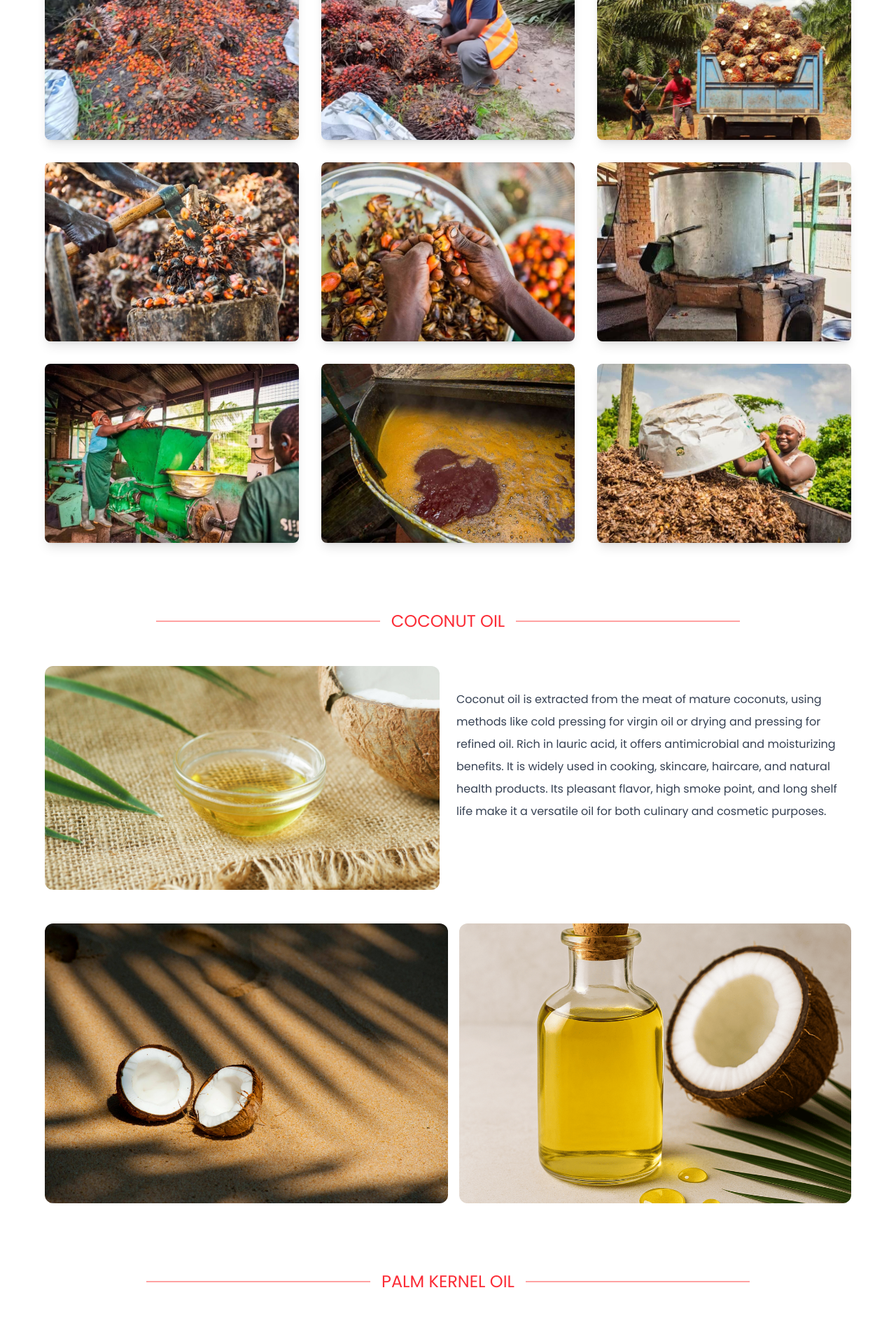
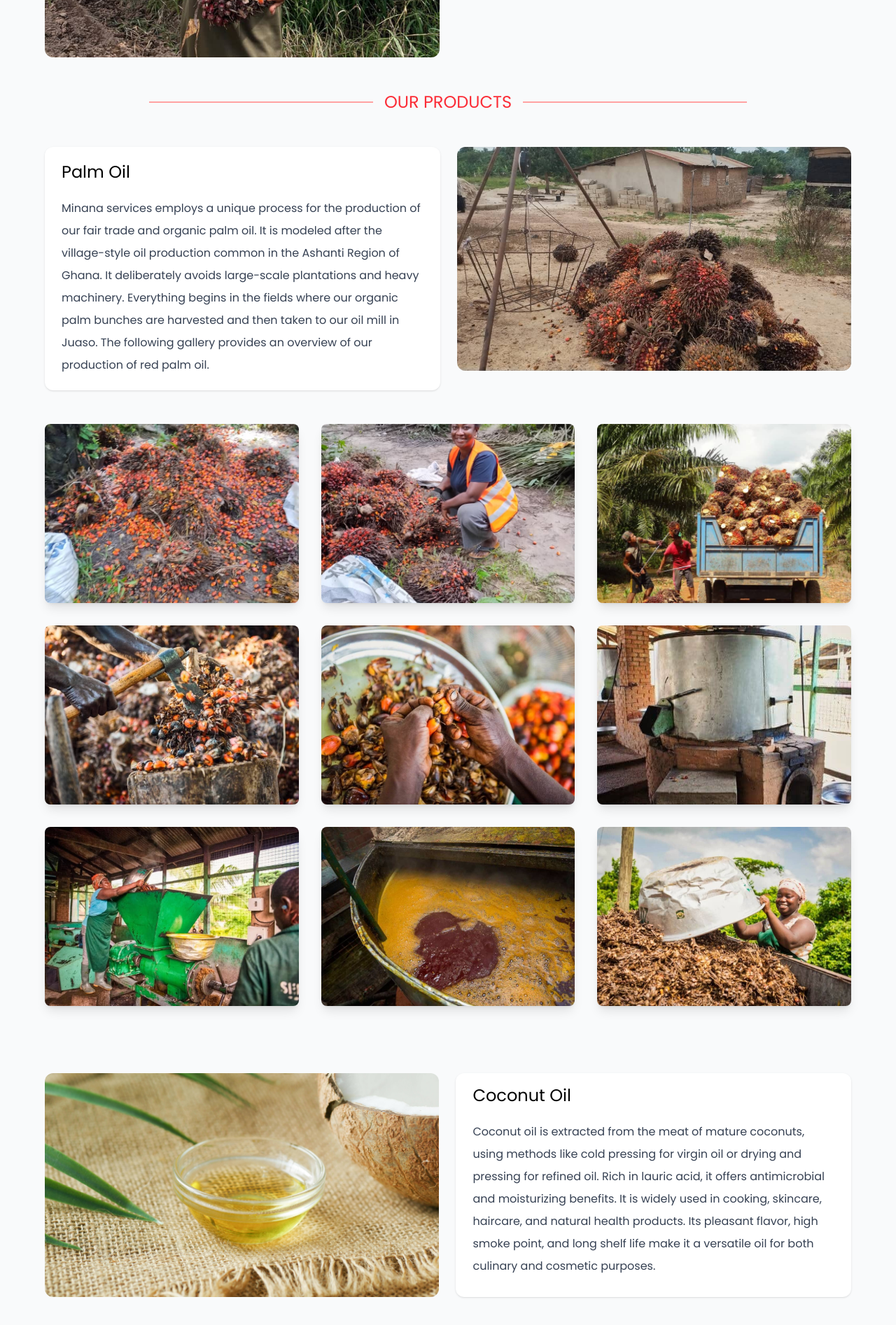
Before and after one commit to esitoxla/Minana-services, a React (Vite) app: page /about in a window 1280 px wide. Shown: the part 2000-3894 px from the top of the page at 70% size. Built offline with nearby package versions, Linux system fonts and the light colour scheme; a web font is replaced by a local one.

Commit message:
Updated about us page

```diff
--- a/src/components/About.jsx
+++ b/src/components/About.jsx
@@ -1,53 +1,45 @@
-import React from 'react'
+import React from "react";
 import { FaArrowRight } from "react-icons/fa";
-import { Link } from 'react-router';
+import { Link } from "react-router";
+import aboutImg from "../assets/images/hero1.1.png";
 
 export default function About() {
   return (
-    <div className="py-8  md:px-16 lg:px-24 leading-normal px-8 ">
+    <div className="py-8  md:px-16 lg:px-24 leading-normal px-8 bg-gray-50">
       <div className="flex items-center justify-center mb-12">
         <div className="flex-1 h-0.5 bg-red-300 max-w-xs"></div>
         <h1 className="text-2xl  text-red-500 uppercase px-8">About us</h1>
         <div className="flex-1 h-0.5 bg-red-300 max-w-xs"></div>
       </div>
 
-      <div className="flex flex-col gap-6 my-9 text-gray-700 ">
-        <p>
-          Minana Services, founded in 2014, is a palm oil production company
-          engaged in cultivating oil palm and processing palm fruits into crude
-          palm oil (CPO). The company offers a variety of products including
-          palm oil, coconut oil, palm kernel oil, palm stearin, and by-products
-          like palm kernel shells and fiber. With a strong focus on
-          sustainability, Minana Services supports over 150 farmers in the
-          Ashanti, Eastern, and Central regions by providing a reliable market
-          for their palm and coconut harvests.
-        </p>
+      <div className="flex flex-col-reverse md:flex-row w-full gap-5 ">
+        <div className="w-full md:h-[24rem] md:w-1/2 flex flex-col gap-5 px-5 py-3 md:py-5  shadow-sm bg-white bg-base-100 rounded-xl transition-transform duration-300 hover:-translate-y-2">
+          <p className="text-gray-700 md:leading-loose ">
+            Minana Services is a sustainable palm oil company in Ghana that
+            produces palm and coconut-based oils while supporting over 150 rural
+            farmers and women. Founded in 2014, it aims to boost the local
+            economy and plans to expand into eco-friendly products like soaps
+            and biofuels. The company is committed to high-quality, natural
+            products for global markets. Its vision is rooted in innovation,
+            community empowerment, and environmental responsibility.
+          </p>
 
-        <p>
-          Our aim is to unlock the potential of the local economy by working
-          with rural farmers to grow the finest coconuts and palm fruits. This
-          allows us to produce high-quality, all-natural edible products for
-          customers around the world. We are driven by a relentless passion to
-          meet the needs of tomorrow's market with innovative, forward-thinking
-          products. We remain open and adaptable to whatever the future may
-          bring.
-        </p>
+          <Link to="/about">
+            <button className="flex items-center gap-2 px-4 py-2 bg-green-600 text-white rounded hover:bg-green-700 cursor-pointer w-[170px] ">
+              {" "}
+              <FaArrowRight /> Learn more
+            </button>
+          </Link>
+        </div>
 
-        <p>
-          Minana Services empowers rural women by supporting their processing
-          work and helping them earn sustainable incomes. The company also plans
-          to expand into value-added products like soaps and biofuels to serve
-          multiple industries while promoting environmentally friendly
-          solutions.
-        </p>
+        <div className="w-full md:w-1/2">
+          <img
+            className="object-cover w-full h-[24rem] rounded-xl"
+            src={aboutImg}
+            alt="product summary"
+          />
+        </div>
       </div>
-
-      <Link to="/about">
-        <button className="flex items-center gap-2 px-4 py-2 bg-green-600 text-white rounded hover:bg-green-700 cursor-pointer w-[170px] mt-4">
-          {" "}
-          <FaArrowRight /> Learn more
-        </button>
-      </Link>
     </div>
   );
 }
--- a/src/components/AboutCoconut.jsx
+++ b/src/components/AboutCoconut.jsx
@@ -5,15 +5,7 @@ import coconut4 from "../assets/images/coconut4.1.jpg";
 
 export default function AboutCoconut() {
   return (
-    <div className="my-12 px-4 md:px-8 lg:px-16">
-      <div className="flex items-center justify-center mb-12">
-        <div className="flex-1 h-0.5 bg-red-300 max-w-xs"></div>
-        <h1 className="text-2xl uppercase text-red-500 px-4 text-center">
-          Coconut Oil
-        </h1>
-        <div className="flex-1 h-0.5 bg-red-300 max-w-xs"></div>
-      </div>
-
+    <div className="my-12 px-4 md:px-8 lg:px-16 ">
       <div className="flex flex-col md:flex-row gap-6 justify-center">
         <div className="w-full md:w-1/2">
           <img
@@ -22,15 +14,18 @@ export default function AboutCoconut() {
             className="object-cover w-full h-[20rem] md:h-[20rem] rounded-xl"
           />
         </div>
-        <p className="py-8 text-gray-700 leading-loose w-full md:w-1/2">
-          Coconut oil is extracted from the meat of mature coconuts, using
-          methods like cold pressing for virgin oil or drying and pressing for
-          refined oil. Rich in lauric acid, it offers antimicrobial and
-          moisturizing benefits. It is widely used in cooking, skincare,
-          haircare, and natural health products. Its pleasant flavor, high smoke
-          point, and long shelf life make it a versatile oil for both culinary
-          and cosmetic purposes.
-        </p>
+        <div className="py-4  w-full md:w-1/2 md:px-6 px-3  shadow-sm bg-white bg-base-100 rounded-xl transition-transform duration-300 hover:-translate-y-2">
+          <h2 className="text-2xl pb-5">Coconut Oil</h2>
+          <p className="text-gray-700 leading-loose">
+            Coconut oil is extracted from the meat of mature coconuts, using
+            methods like cold pressing for virgin oil or drying and pressing for
+            refined oil. Rich in lauric acid, it offers antimicrobial and
+            moisturizing benefits. It is widely used in cooking, skincare,
+            haircare, and natural health products. Its pleasant flavor, high
+            smoke point, and long shelf life make it a versatile oil for both
+            culinary and cosmetic purposes.
+          </p>
+        </div>
       </div>
 
       <div className="flex flex-col md:flex-row py-12 gap-4">
--- /dev/null
+++ b/src/components/AboutCompany.jsx
@@ -0,0 +1,55 @@
+import React from 'react'
+
+export default function AboutCompany() {
+  return (
+    <div className="py-8  md:px-16 lg:px-24 leading-normal px-8 bg-white">
+      <div className="flex items-center justify-center mb-12">
+        <div className="flex-1 h-0.5 bg-red-300 max-w-xs"></div>
+        <h1 className="text-2xl  text-red-500 uppercase px-8">Our Company</h1>
+        <div className="flex-1 h-0.5 bg-red-300 max-w-xs"></div>
+      </div>
+
+      <div className="flex flex-col md:flex-row justify-between gap-6 my-9 text-gray-700">
+        <div className="bg-white p-6 rounded-lg shadow-md hover:shadow-lg hover:scale-105 transition-transform duration-300 flex-1 border border-gray-300">
+          <h3 className="text-xl font-semibold mb-4 text-green-500">
+            Overview
+          </h3>
+          <p>
+            Minana Services, founded in 2014, is a palm oil production company
+            engaged in cultivating oil palm and processing palm fruits into
+            crude palm oil (CPO). The company offers a variety of products
+            including palm oil, coconut oil, palm kernel oil, palm stearin, and
+            by-products like palm kernel shells and fiber. With a strong focus
+            on sustainability, Minana Services supports over 150 farmers in the
+            Ashanti, Eastern, and Central regions by providing a reliable market
+            for their palm and coconut harvests.
+          </p>
+        </div>
+
+        <div className="bg-white p-6 rounded-lg shadow-md hover:shadow-lg hover:scale-105 transition-transform duration-300 flex-1 border border-gray-300">
+          <h3 className="text-xl font-semibold mb-4 text-green-500">Mission</h3>
+          <p>
+            Our aim is to unlock the potential of the local economy by working
+            with rural farmers to grow the finest coconuts and palm fruits. This
+            allows us to produce high-quality, all-natural edible products for
+            customers around the world. We are driven by a relentless passion to
+            meet the needs of tomorrow's market with innovative,
+            forward-thinking products. We remain open and adaptable to whatever
+            the future may bring.
+          </p>
+        </div>
+
+        <div className="bg-white p-6 rounded-lg shadow-md hover:shadow-lg hover:scale-105 transition-transform duration-300 flex-1 border border-gray-300">
+          <h3 className="text-xl font-semibold mb-4 text-green-500">Vision</h3>
+          <p>
+            Minana Services empowers rural women by supporting their processing
+            work and helping them earn sustainable incomes. The company also
+            plans to expand into value-added products like soaps and biofuels to
+            serve multiple industries while promoting environmentally friendly
+            solutions.
+          </p>
+        </div>
+      </div>
+    </div>
+  );
+}
--- a/src/components/AboutKernel.jsx
+++ b/src/components/AboutKernel.jsx
@@ -7,14 +7,6 @@ import kernel4 from "../assets/images/kernel4.jpeg"
 export default function AboutKernel() {
   return (
     <div className="my-12 px-4 md:px-8 lg:px-16">
-      <div className="flex items-center justify-center mb-12">
-        <div className="flex-1 h-0.5 bg-red-300 max-w-xs"></div>
-        <h1 className="text-2xl uppercase text-red-500 px-4 text-center">
-          Palm Kernel Oil
-        </h1>
-        <div className="flex-1 h-0.5 bg-red-300 max-w-xs"></div>
-      </div>
-
       <div className="flex flex-col md:flex-row gap-6 justify-center">
         <div className="w-full md:w-1/2">
           <img
@@ -23,14 +15,17 @@ export default function AboutKernel() {
             className="object-cover w-full h-[20rem] md:h-[20rem] rounded-xl"
           />
         </div>
-        <p className="py-8 text-gray-700 leading-loose w-full md:w-1/2">
-          Palm kernel oil is extracted from the seeds of the oil palm fruit and
-          is valued for its high lauric acid content, making it stable and
-          long-lasting. It is commonly used in soaps, cosmetics, and household
-          products due to its moisturizing and foaming qualities, and its
-          cost-effective production makes it useful in both industrial and
-          domestic settings.
-        </p>
+        <div className="w-full md:w-1/2 py-8 md:px-6 px-3  shadow-sm bg-white bg-base-100 rounded-xl transition-transform duration-300 hover:-translate-y-2">
+          <h2 className="text-2xl pb-5">Palm Kernel Oil</h2>
+          <p className=" text-gray-700 leading-loose ">
+            Palm kernel oil is extracted from the seeds of the oil palm fruit
+            and is valued for its high lauric acid content, making it stable and
+            long-lasting. It is commonly used in soaps, cosmetics, and household
+            products due to its moisturizing and foaming qualities, and its
+            cost-effective production makes it useful in both industrial and
+            domestic settings.
+          </p>
+        </div>
       </div>
 
       <div className="flex flex-col md:flex-row py-12 gap-4">
--- a/src/components/AboutPalm.jsx
+++ b/src/components/AboutPalm.jsx
@@ -48,27 +48,30 @@ const Palm = [
 
 export default function AboutPalm() {
     return (
-      <div className="my-12 px-4 md:px-8 lg:px-16">
-
+      <div className="my-12 px-4 md:px-8 lg:px-16 ">
         <div className="flex items-center justify-center mb-12">
           <div className="flex-1 h-0.5 bg-red-300 max-w-xs"></div>
           <h1 className="text-2xl uppercase text-red-500 px-4 text-center">
-            Palm Oil
+            Our Products
           </h1>
           <div className="flex-1 h-0.5 bg-red-300 max-w-xs"></div>
         </div>
 
+        <div className="flex flex-col md:flex-row gap-6 justify-center">
+          <div className="w-full md:w-1/2 py-5 md:px-6 px-3  shadow-sm bg-white bg-base-100 rounded-xl transition-transform duration-300 hover:-translate-y-2">
+            <h2 className="text-2xl pb-5">Palm Oil</h2>
 
-        <div className="flex flex-col md:flex-row gap-6 justify-center">
-          <p className="text-gray-700 leading-loose w-full md:w-1/2 py-8">
-            Minana services employs a unique process for the production of our
-            fair trade and organic palm oil. It is modeled after the
-            village-style oil production common in the Ashanti Region of Ghana.
-            It deliberately avoids large-scale plantations and heavy machinery.
-            Everything begins in the fields where our organic palm bunches are
-            harvested and then taken to our oil mill in Juaso. The following
-            gallery provides an overview of our production of red palm oil.
-          </p>
+            <p className="text-gray-700 leading-loose ">
+              Minana services employs a unique process for the production of our
+              fair trade and organic palm oil. It is modeled after the
+              village-style oil production common in the Ashanti Region of
+              Ghana. It deliberately avoids large-scale plantations and heavy
+              machinery. Everything begins in the fields where our organic palm
+              bunches are harvested and then taken to our oil mill in Juaso. The
+              following gallery provides an overview of our production of red
+              palm oil.
+            </p>
+          </div>
 
           <div className="w-full md:w-1/2">
             <img
--- a/src/components/GalleryCarousel.jsx
+++ b/src/components/GalleryCarousel.jsx
@@ -60,7 +60,7 @@ export default function GalleryCarousel() {
           <img
             src={images[current].image}
             alt={images[current].title}
-            className="w-fit h-full object-cover  transition-all duration-700"
+            className="w-fit h-full object-cover m-auto transition-all duration-700"
           />
           <div className="absolute inset-0 bg-gradient-to-t from-black/60 via-black/40 to-black/5 flex items-end p-6">
             <div>
--- a/src/components/ProductSum.jsx
+++ b/src/components/ProductSum.jsx
@@ -21,7 +21,7 @@ export default function ProductSum() {
           />
         </div>
 
-        <div className="w-full md:w-1/2 flex flex-col gap-5 py-5 md:py-0">
+        <div className="w-full md:w-1/2 flex flex-col gap-5 py-5 md:py-0 leading-loose">
           <p className="text-gray-700 ">
             Our range of premium oils includes Crude Palm Oil, Refined Palm Oil,
             Palm Kernel Oil, and Palm Stearin, each processed to meet diverse
--- a/src/pages/AboutPage.jsx
+++ b/src/pages/AboutPage.jsx
@@ -1,16 +1,18 @@
-import React from 'react'
-import AboutPalm from '../components/AboutPalm'
-import AboutCoconut from '../components/AboutCoconut'
-import AboutTeam from '../components/AboutTeam'
-import AboutKernel from '../components/AboutKernel'
+import React from "react";
+import AboutPalm from "../components/AboutPalm";
+import AboutCoconut from "../components/AboutCoconut";
+import AboutTeam from "../components/AboutTeam";
+import AboutKernel from "../components/AboutKernel";
+import AboutCompany from "../components/AboutCompany";
 
 export default function AboutPage() {
   return (
-    <>
+    <div className="bg-gray-50">
+      <AboutCompany />
       <AboutTeam />
-      <AboutPalm/>
-      <AboutCoconut/>
-      <AboutKernel/>
-    </>
+      <AboutPalm />
+      <AboutCoconut />
+      <AboutKernel />
+    </div>
   );
 }
--- a/src/pages/Home.jsx
+++ b/src/pages/Home.jsx
@@ -5,7 +5,6 @@ import Hero from '../components/Hero';
 import ProductSum from '../components/ProductSum';
 import Testimonial from '../components/Testimonial';
 import GalleryCarousel from '../components/GalleryCarousel';
-import GalleryImages from '../components/GalleryImages';
 import ContactDetails from '../components/ContactDetails';
 
 
@@ -18,7 +17,6 @@ export default function Home() {
         <ProductSum/>
         <Testimonial/>
         <GalleryCarousel/>
-        <GalleryImages/>
         <ContactDetails/>
     </div>
   )
```
Also changed, not shown: src/components/ContactDetails.jsx (+6 -7 lines).
